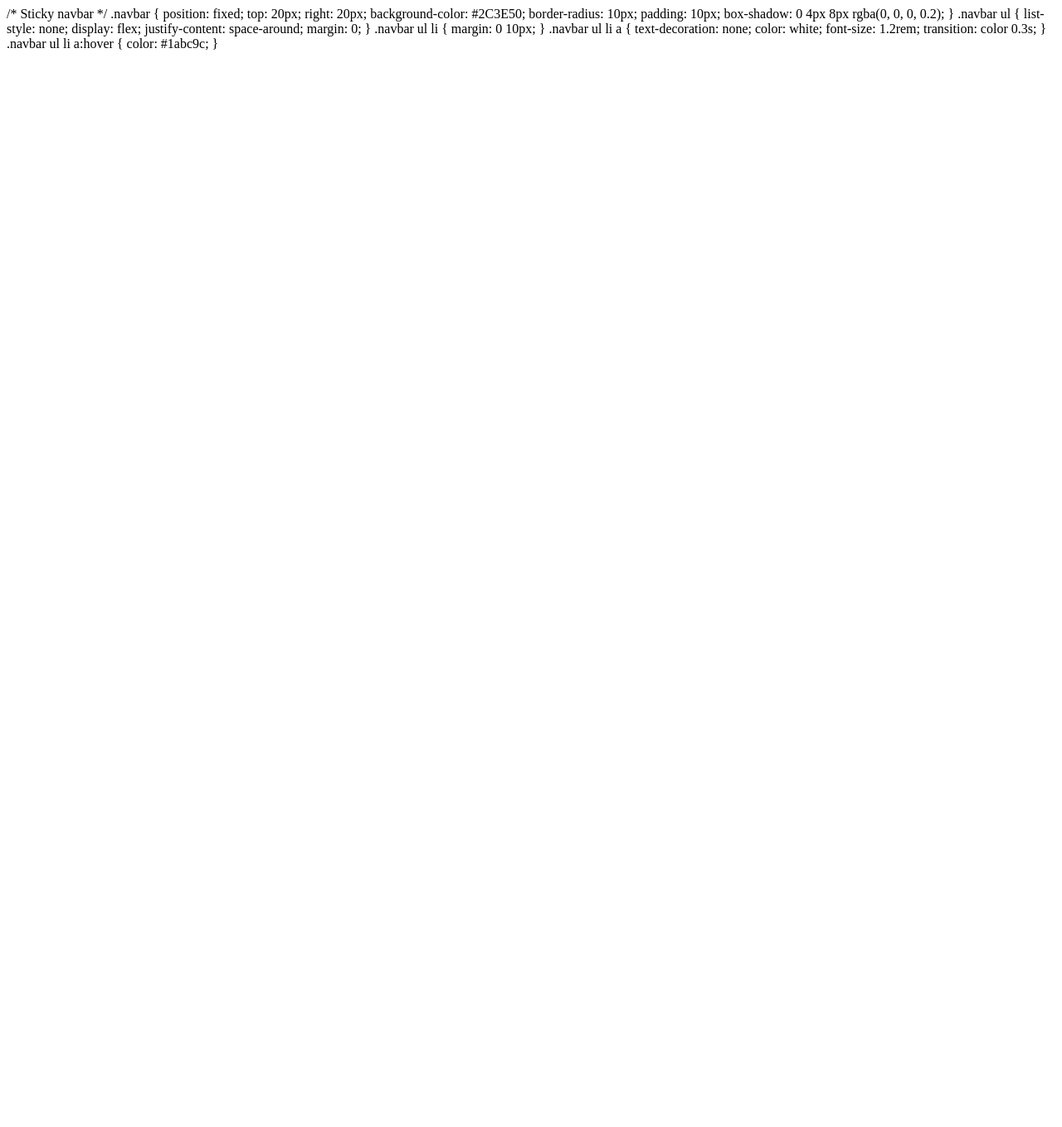
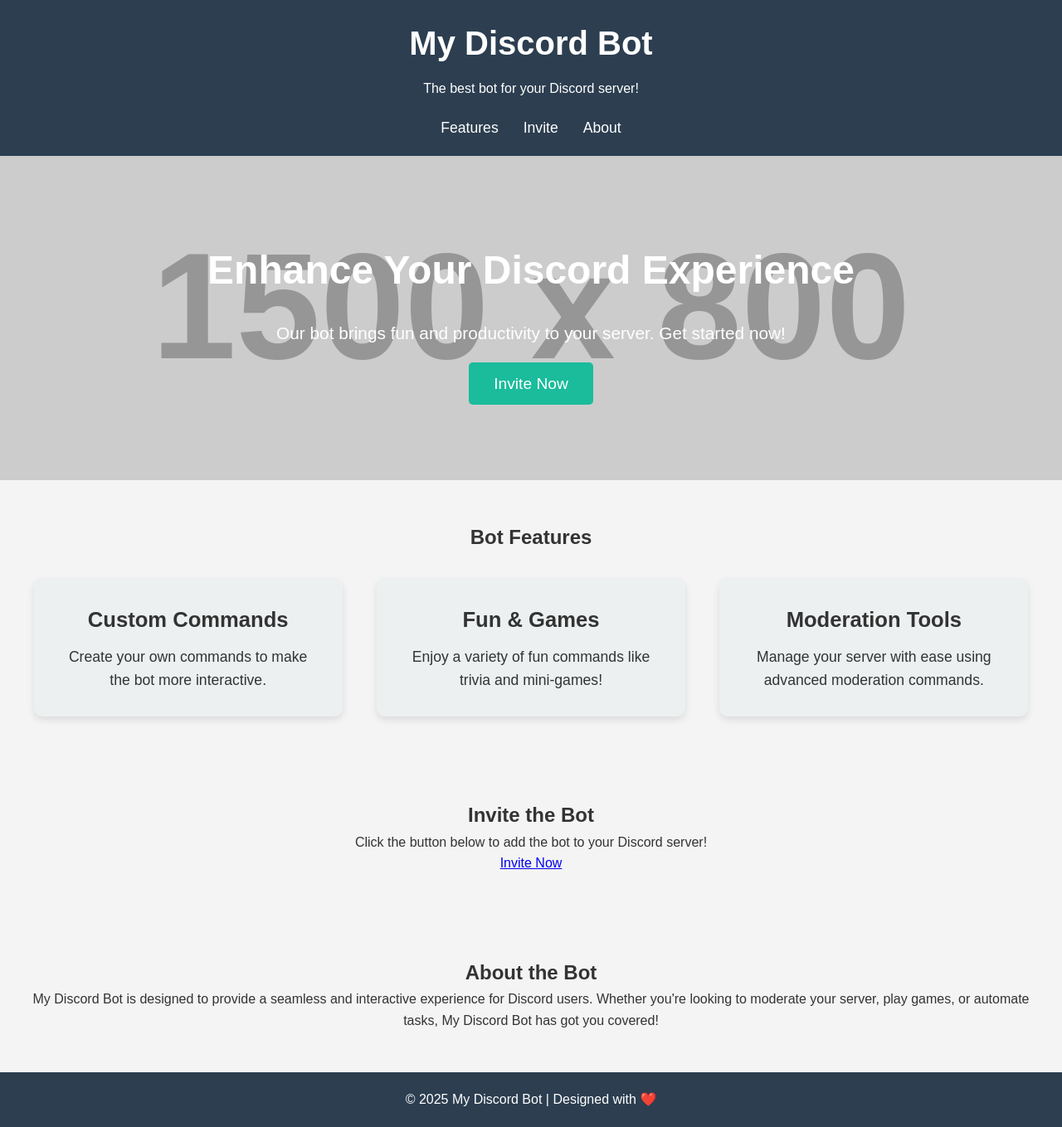
Before and after one commit to Ahmetustam/minehost, a plain HTML site: page index.html in a window 1280 px wide. Shown: the whole page at 83% size. Before the commit the page ends 800 px from the top, so only its background shows below. Drawn offline with Linux system fonts and the light colour scheme; placeholder pictures from the web are drawn by us.

Commit message:
Update index.html

```diff
--- a/index.html
+++ b/index.html
@@ -1,32 +1,66 @@
-/* Sticky navbar */
-.navbar {
-    position: fixed;
-    top: 20px;
-    right: 20px;
-    background-color: #2C3E50;
-    border-radius: 10px;
-    padding: 10px;
-    box-shadow: 0 4px 8px rgba(0, 0, 0, 0.2);
-}
+<!DOCTYPE html>
+<html lang="en">
+<head>
+    <meta charset="UTF-8">
+    <meta name="viewport" content="width=device-width, initial-scale=1.0">
+    <title>My Discord Bot</title>
+    <link rel="stylesheet" href="styles.css">
+    <script src="script.js" defer></script>
+</head>
+<body>
+    <header>
+        <div class="logo">
+            <h1>My Discord Bot</h1>
+            <p>The best bot for your Discord server!</p>
+        </div>
+        <nav>
+            <ul>
+                <li><a href="#features">Features</a></li>
+                <li><a href="#invite">Invite</a></li>
+                <li><a href="#about">About</a></li>
+            </ul>
+        </nav>
+    </header>
 
-.navbar ul {
-    list-style: none;
-    display: flex;
-    justify-content: space-around;
-    margin: 0;
-}
+    <section id="hero">
+        <div class="hero-content">
+            <h2>Enhance Your Discord Experience</h2>
+            <p>Our bot brings fun and productivity to your server. Get started now!</p>
+            <a href="#invite" class="btn">Invite Now</a>
+        </div>
+    </section>
 
-.navbar ul li {
-    margin: 0 10px;
-}
+    <section id="features">
+        <h2>Bot Features</h2>
+        <div class="feature-list">
+            <div class="feature-item">
+                <h3>Custom Commands</h3>
+                <p>Create your own commands to make the bot more interactive.</p>
+            </div>
+            <div class="feature-item">
+                <h3>Fun & Games</h3>
+                <p>Enjoy a variety of fun commands like trivia and mini-games!</p>
+            </div>
+            <div class="feature-item">
+                <h3>Moderation Tools</h3>
+                <p>Manage your server with ease using advanced moderation commands.</p>
+            </div>
+        </div>
+    </section>
 
-.navbar ul li a {
-    text-decoration: none;
-    color: white;
-    font-size: 1.2rem;
-    transition: color 0.3s;
-}
+    <section id="invite">
+        <h2>Invite the Bot</h2>
+        <p>Click the button below to add the bot to your Discord server!</p>
+        <a href="https://discord.com/oauth2/authorize?client_id=YOUR_BOT_ID&scope=bot" class="btn">Invite Now</a>
+    </section>
 
-.navbar ul li a:hover {
-    color: #1abc9c;
-}
+    <section id="about">
+        <h2>About the Bot</h2>
+        <p>My Discord Bot is designed to provide a seamless and interactive experience for Discord users. Whether you're looking to moderate your server, play games, or automate tasks, My Discord Bot has got you covered!</p>
+    </section>
+
+    <footer>
+        <p>&copy; 2025 My Discord Bot | Designed with ❤️</p>
+    </footer>
+</body>
+</html>
```
